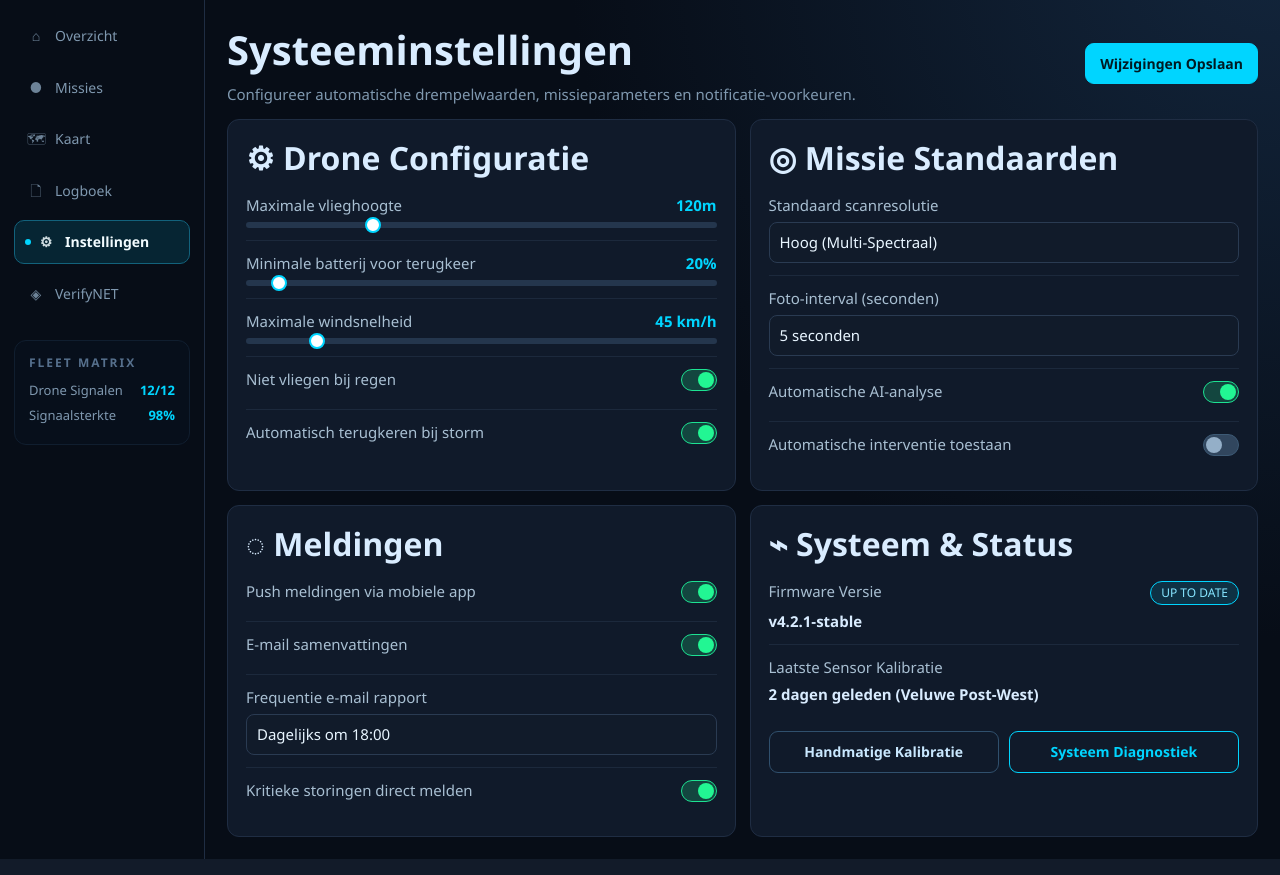
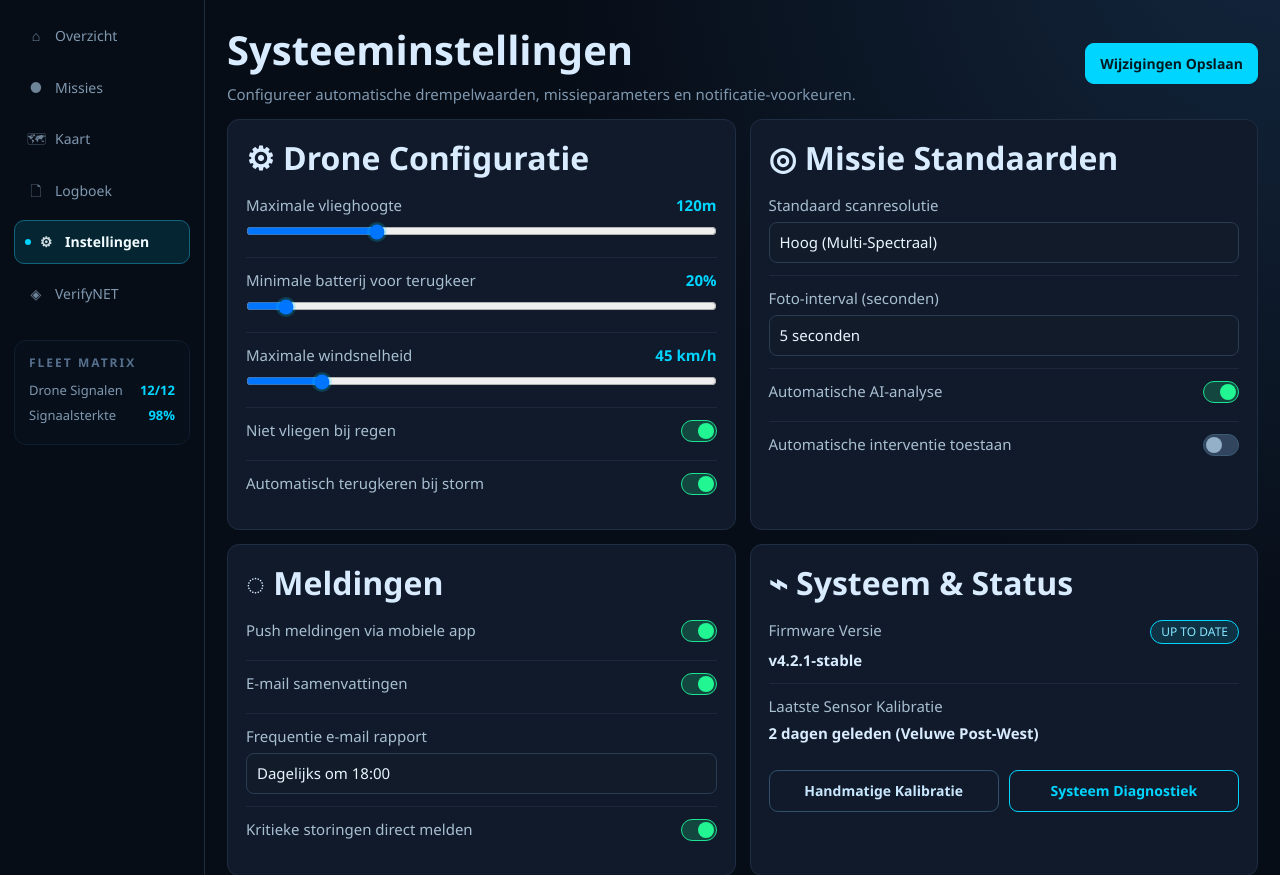
Before and after one commit to jilk2/firepatch, a PHP site: page /instellingen.php in a window 1280 px wide. Shown: the part 76-951 px from the top of the page. Run offline with PHP 8.4, Linux system fonts and the light colour scheme.

Commit message:
ADD sliders

```diff
--- a/css/instellingen.css
+++ b/css/instellingen.css
@@ -11,11 +11,6 @@
 .settings-card h2 {
   margin: 0 0 14px;
   font-size: 32px;
-}
-
-.settings-section-title {
-  margin: 0 0 10px;
-  font-size: 30px;
 }
 
 .setting-row {
@@ -40,25 +35,44 @@
   font-weight: 700;
 }
 
-.range {
+.range-input {
+  /* -webkit-appearance: none; */
+  /* appearance: none; */
   width: 100%;
-  height: 6px;
-  border-radius: 999px;
-  background: #24364d;
-  position: relative;
+  height: 18px;
+  background: transparent;
+  margin: 0;
+  cursor: pointer;
 }
 
-.range::after {
-  content: "";
-  position: absolute;
-  left: var(--dot, 40%);
-  top: 50%;
-  transform: translate(-50%, -50%);
-  width: 12px;
-  height: 12px;
+.range-input::-webkit-slider-runnable-track {
+  height: 0;
+  background: transparent;
+}
+
+.range-input::-webkit-slider-thumb {
+  /* -webkit-appearance: none; */
+  width: 14px;
+  height: 14px;
   border-radius: 50%;
-  background: #fff;
-  border: 2px solid var(--cyan);
+  background: var(--cyan);
+  border: 2px solid #eaf9ff;
+  box-shadow: 0 0 0 2px rgba(0, 213, 255, 0.2);
+  margin-top: -7px;
+}
+
+.range-input::-moz-range-track {
+  height: 0;
+  background: transparent;
+}
+
+.range-input::-moz-range-thumb {
+  width: 14px;
+  height: 14px;
+  border: 2px solid #eaf9ff;
+  border-radius: 50%;
+  background: var(--cyan);
+  box-shadow: 0 0 0 2px rgba(0, 213, 255, 0.2);
 }
 
 .select,
@@ -107,7 +121,3 @@
   gap: 10px;
   margin-top: 14px;
 }
-
-.text-muted {
-  color: var(--muted);
-}
--- a/instellingen.php
+++ b/instellingen.php
@@ -30,17 +30,17 @@
           <h2>⚙ Drone Configuratie</h2>
           <div class="setting-row">
             <div class="setting-label"><span>Maximale vlieghoogte</span><span class="setting-value">120m</span></div>
-            <div class="range" style="--dot: 27%"></div>
+            <input type="range" class="range-input" min="0" max="100" value="27" aria-label="Maximale vlieghoogte">
           </div>
           <div class="setting-row">
             <div class="setting-label"><span>Minimale batterij voor terugkeer</span><span
                 class="setting-value">20%</span></div>
-            <div class="range" style="--dot: 7%"></div>
+            <input type="range" class="range-input" min="0" max="100" value="7" aria-label="Minimale batterij voor terugkeer">
           </div>
           <div class="setting-row">
             <div class="setting-label"><span>Maximale windsnelheid</span><span class="setting-value">45 km/h</span>
             </div>
-            <div class="range" style="--dot: 15%"></div>
+            <input type="range" class="range-input" min="0" max="100" value="15" aria-label="Maximale windsnelheid">
           </div>
           <div class="setting-row">
             <div class="setting-label"><span>Niet vliegen bij regen</span><span class="toggle on"></span></div>
--- a/mission.php
+++ b/mission.php
@@ -17,9 +17,9 @@
             <section class="card mission">
                 <h4>HUIDIGE MISSIE - RUNNING</h4>
                 <h2>Ecosysteemscan - Sector 03</h2>
-                <p>Missievoortgang <strong>66% Voltooid</strong></p>
+                <p>Missievoortgang <strong>66% Voltooid</strong></p> <!-- DEZE WERKT NOG NIET -->
                 <div class="progress cyan">
-                    <div></div>
+                    <div style="width: 66%;"></div>
                 </div>
                 <ul>
                     <li>Biomassascan <span>Gereed</span></li>
```
Also changed, not shown: css/mission.css (+2 -16 lines).
